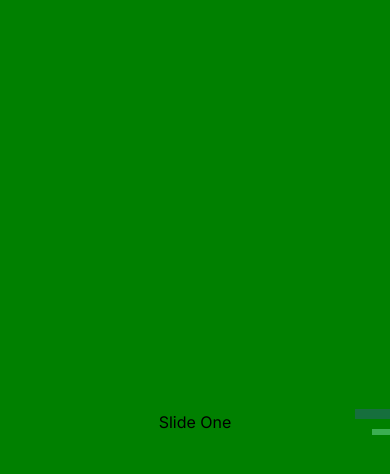
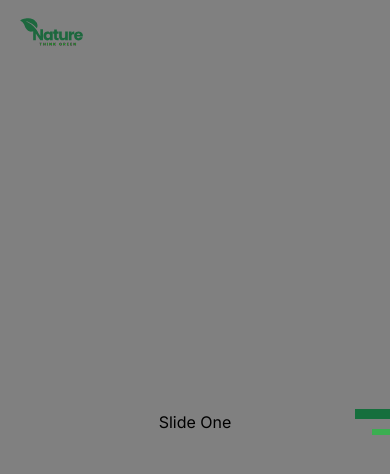
Before and after one commit to lslsilva86/convertium-nature-microsite, a Next.js app in the folder frontend/: page / in a window 390 px wide. Shown: the top 474 px of the page. Built offline with nearby package versions, Linux system fonts and the light colour scheme.

Commit message:
add header

```diff
--- /dev/null
+++ b/frontend/src/components/Header.tsx
@@ -0,0 +1,50 @@
+import React, { useEffect, useState } from 'react';
+import { Inter } from 'next/font/google';
+import Image from 'next/image';
+import styles from '@/styles/Header.module.scss';
+
+const inter = Inter({ subsets: ['latin'] });
+
+interface HeaderProps {
+  isVisible: boolean;
+}
+
+const Header: React.FC<HeaderProps> = ({ isVisible }) => {
+  const [isMobile, setIsMobile] = useState(false);
+
+  useEffect(() => {
+    const handleResize = () => {
+      setIsMobile(window.innerWidth < 768);
+    };
+
+    handleResize();
+    window.addEventListener('resize', handleResize);
+
+    return () => {
+      window.removeEventListener('resize', handleResize);
+    };
+  }, []);
+
+  return (
+    <header className={`${styles.header} ${inter.className}`}>
+      <div>
+        <Image
+          src="/images/logo.svg"
+          alt="Logo"
+          width={isMobile ? 75 : 100}
+          height={isMobile ? 50 : 67}
+        />
+      </div>
+      {isVisible && (
+        <a
+          href="/"
+          className={styles['header__link']}
+        >
+          Discover More
+        </a>
+      )}
+    </header>
+  );
+};
+
+export default Header;
--- a/frontend/src/components/NavIndicators.tsx
+++ b/frontend/src/components/NavIndicators.tsx
@@ -1,5 +1,5 @@
 import React from 'react';
-import styles from './NavIndicators.module.scss';
+import styles from '@/styles/NavIndicators.module.scss';
 
 interface Props {
   sections: number[];
--- a/frontend/src/components/Section.module.scss
+++ /dev/null
@@ -1,17 +0,0 @@
-.section {
-  height: 100vh;
-  display: flex;
-  justify-content: center;
-  align-items: center;
-  position: absolute;
-  top: 0;
-  left: 0;
-  width: 100%;
-  &:nth-child(even) {
-    background-color: red;
-  }
-
-  &:nth-child(odd) {
-    background-color: green;
-  }
-}
--- a/frontend/src/components/Section.tsx
+++ b/frontend/src/components/Section.tsx
@@ -1,6 +1,6 @@
 import React from 'react';
 import { motion, useAnimation } from 'framer-motion';
-import styles from './Section.module.scss';
+import styles from '@/styles/Section.module.scss';
 import SlideOne from './SlideOne';
 import SlideTwo from './SlideTwo';
 
--- a/frontend/src/pages/index.tsx
+++ b/frontend/src/pages/index.tsx
@@ -4,6 +4,7 @@ import styles from '@/styles/Home.module.scss';
 import Head from 'next/head';
 import Section from '@/components/Section';
 import NavIndicators from '@/components/NavIndicators';
+import Header from '@/components/Header';
 
 const inter = Inter({ subsets: ['latin'] });
 
@@ -65,6 +66,7 @@ export default function Home() {
           href="/favicon.ico"
         />
       </Head>
+      <Header isVisible={currentSectionIndex === 1} />
       <main className={`${styles.home} ${inter.className}`}>
         <Section
           ref={(el) => {
--- /dev/null
+++ b/frontend/src/styles/Header.module.scss
@@ -0,0 +1,24 @@
+@import '../styles/scss/variables.scss';
+.header {
+  position: fixed;
+  top: 0;
+  width: 100%;
+  display: flex;
+  justify-content: space-between;
+  align-items: center;
+  padding: 10px 20px;
+  background-color: transparent;
+  z-index: $z-index-header;
+
+  &__link {
+    font-size: 16px;
+    color: #1d683e;
+    text-decoration: none;
+    text-transform: uppercase;
+    transition: color 0.3s;
+
+    &:hover {
+      color: #3bae51;
+    }
+  }
+}
--- /dev/null
+++ b/frontend/src/styles/Section.module.scss
@@ -0,0 +1,55 @@
+@import '../styles/scss/mixins.scss';
+
+// .section {
+//   height: 100vh;
+//   width: 100%;
+//   display: flex;
+//   justify-content: center;
+//   align-items: center;
+//   scroll-snap-align: center;
+
+//   &:nth-child(even) {
+//     background-color: red;
+//   }
+
+//   &:nth-child(odd) {
+//     background-color: green;
+//   }
+// }
+
+// .copy {
+//   h2 {
+//     position: relative;
+//     z-index: 1;
+//     font-size: 1.4rem;
+//     font-weight: 700;
+//     color: #fff;
+//     text-align: center;
+//   }
+// }
+
+// @include breakpoint('md') {
+//   .copy {
+//     h2 {
+//       font-size: 3rem;
+//     }
+//   }
+// }
+
+.section {
+  height: 100vh;
+  display: flex;
+  justify-content: center;
+  align-items: center;
+  position: absolute;
+  top: 0;
+  left: 0;
+  width: 100%;
+  &:nth-child(even) {
+    background-color: black;
+  }
+
+  &:nth-child(odd) {
+    background-color: gray;
+  }
+}
--- a/frontend/src/styles/scss/_variables.scss
+++ b/frontend/src/styles/scss/_variables.scss
@@ -1,6 +1,9 @@
 $primary: #1d683e;
 $secondary: #3bae51;
 $text: #043233;
+
+// z-index
+$z-index-header: 1000;
 
 // Primary color variations
 $primary-lighten-10: lighten($primary, 10%);
```
Also changed, not shown: frontend/public/images/logo.svg (added), frontend/src/styles/NavIndicators.module.scss (renamed from frontend/src/components/NavIndicators.module.scss).
